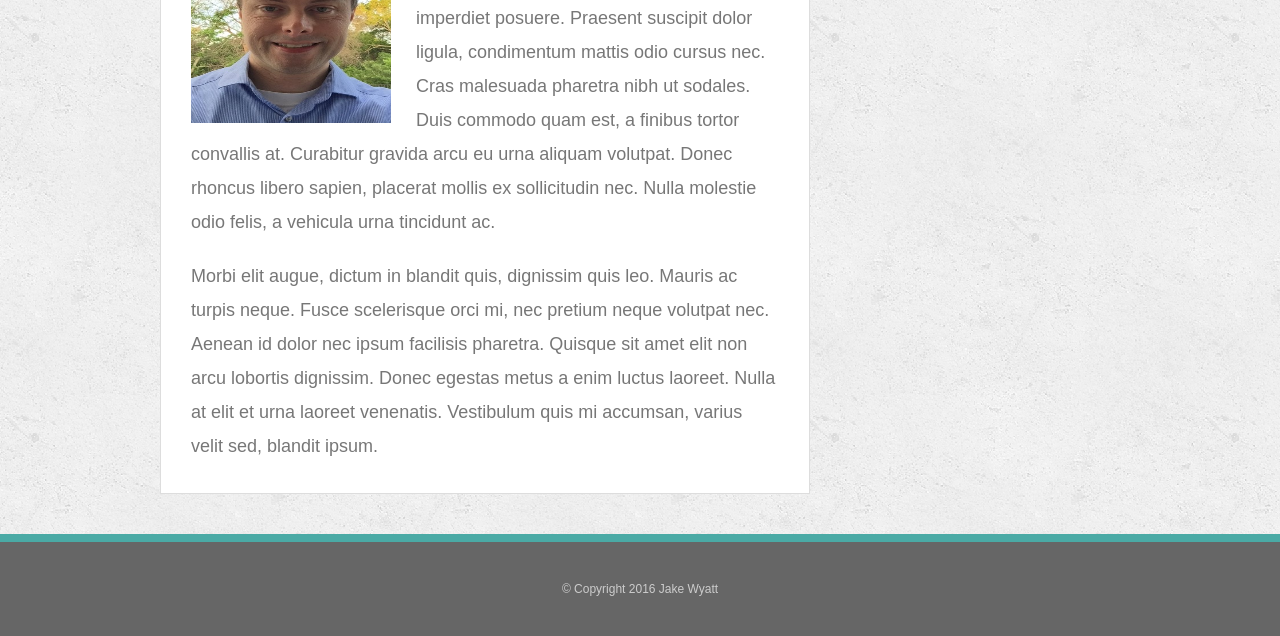
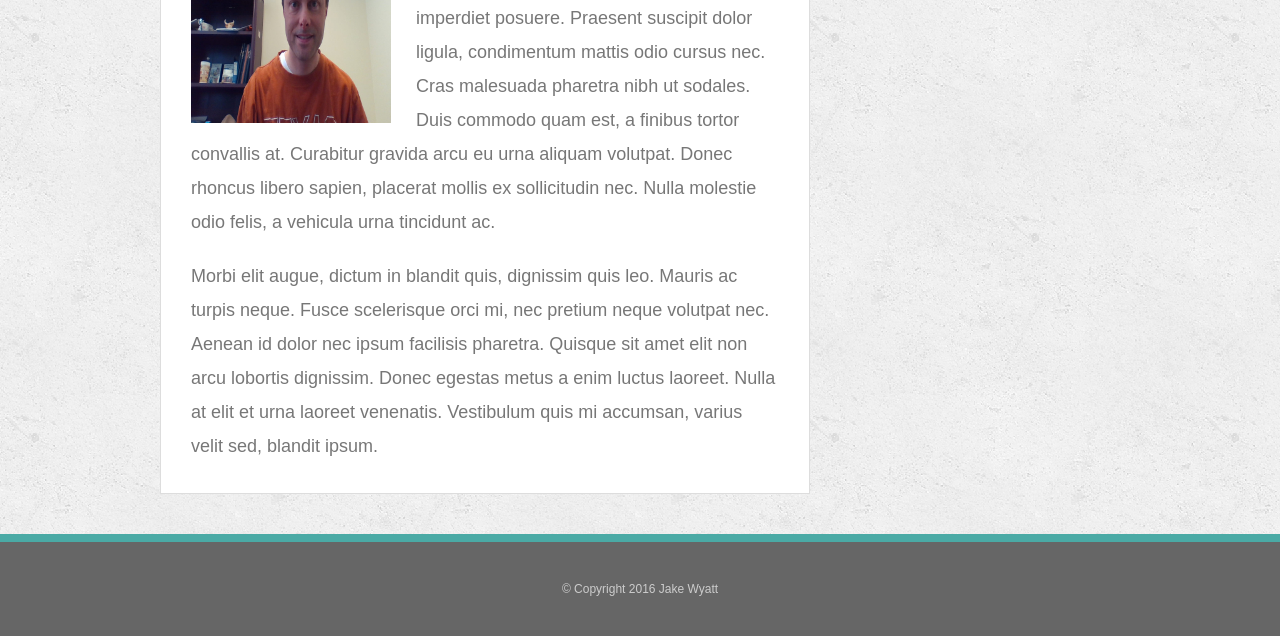
Before and after one commit to jrw4466/Responsive-Portfolio, a plain HTML site: page index.html in a window 1280 px wide. Shown: the part 320-956 px from the top of the page. Drawn offline with Linux system fonts and the light colour scheme.

Commit message:
update 1056PM 042817

```diff
--- a/index.html
+++ b/index.html
@@ -29,7 +29,7 @@
 
 			<h1>About Me</h1>
 
-			<img src="assets/images/Profile.jpg" class="auth-image" alt="Profile Pic">
+			<img src="assets/images/profilePic.jpg" class="auth-image" alt="Profile Pic">
 
 			<p>Lorem ipsum dolor sit amet, consectetur adipiscing elit. In egestas ante in nisi imperdiet posuere. Praesent suscipit dolor ligula, condimentum mattis odio cursus nec. Cras malesuada pharetra nibh ut sodales. Duis commodo quam est, a finibus tortor convallis at. Curabitur gravida arcu eu urna aliquam volutpat. Donec rhoncus libero sapien, placerat mollis ex sollicitudin nec. Nulla molestie odio felis, a vehicula urna tincidunt ac.</p>
 
```
Also changed, not shown: assets/images/profilePic.jpg (added).
